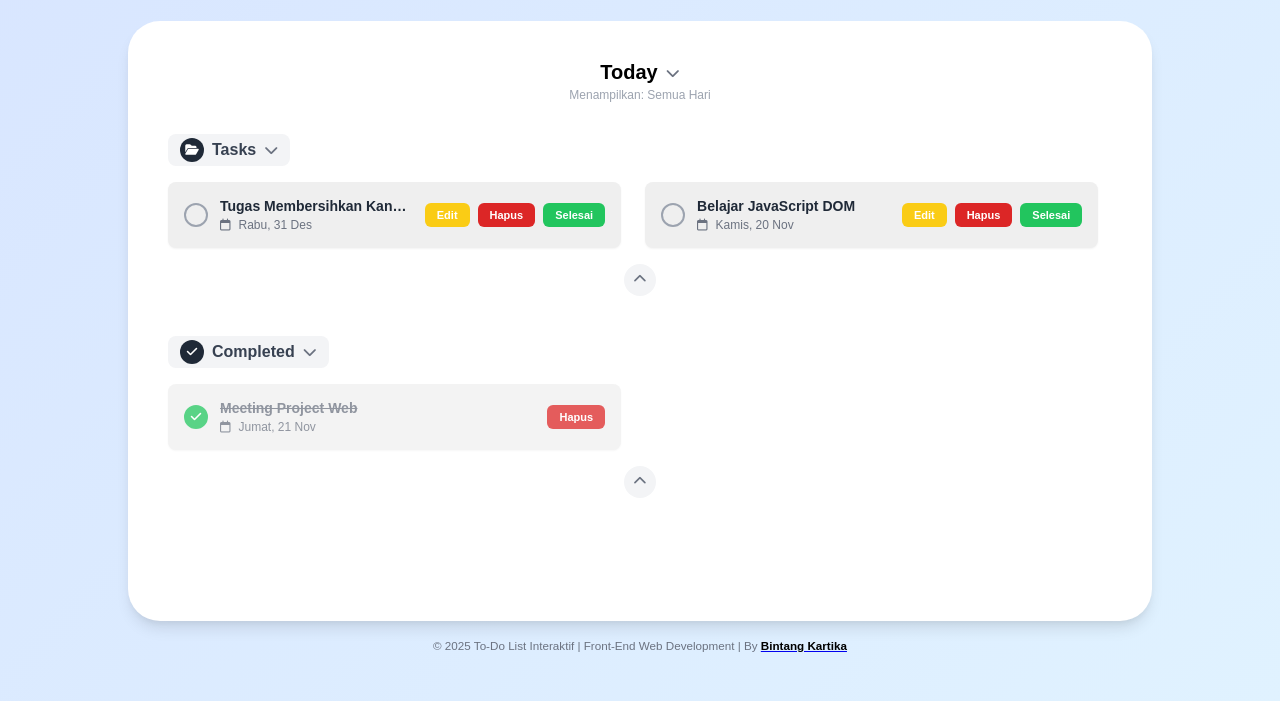
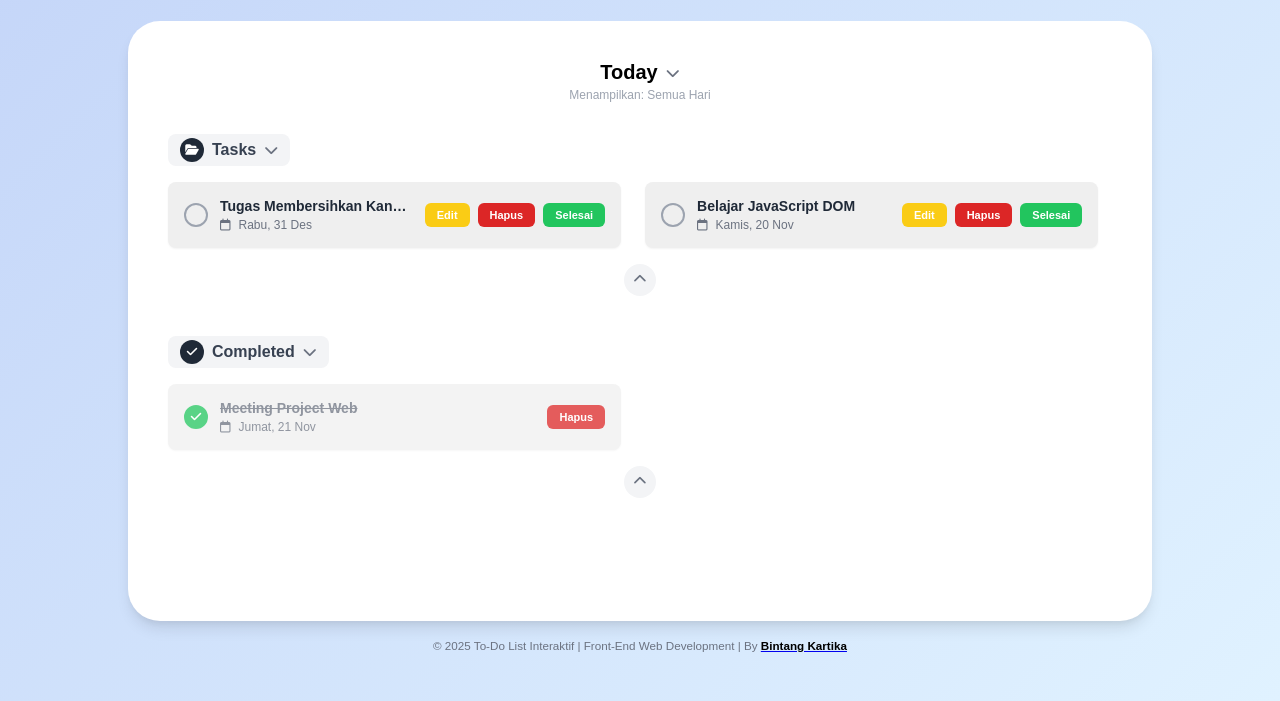
Before and after one commit to BintangKartika06/Frontend-To-do-List-interactive-, a plain HTML site: page index.html in a window 1280 px wide. Shown: the part 187-888 px from the top of the page. Drawn offline with nearby package versions, Linux system fonts and the light colour scheme.

Commit message:
Change color in css

```diff
--- a/style.css
+++ b/style.css
@@ -7,12 +7,13 @@
     --danger-hover: #B91C1C;
     --warning-yellow: #FACC15;
     --warning-hover: #EAB308;
-    --bg-gradient-start: #D8E5FF;
+    --bg-gradient-start: #c3d4f8;
     --bg-gradient-end: #E0F2FF;
     --gray-bg: #EFEFEF;
     --text-dark: #1F2937;
     --text-muted: #6B7280;
     --white: #ffffff;
+    --gradient: linear-gradient(135deg, #D8E5FF 0%, #4fb6ff 100%);
     --shadow: 0 4px 6px -1px rgba(0, 0, 0, 0.1), 0 2px 4px -1px rgba(0, 0, 0, 0.06);
     --shadow-lg: 0 10px 15px -3px rgba(0, 0, 0, 0.1), 0 4px 6px -2px rgba(0, 0, 0, 0.05);
     --radius-full: 9999px;
```
